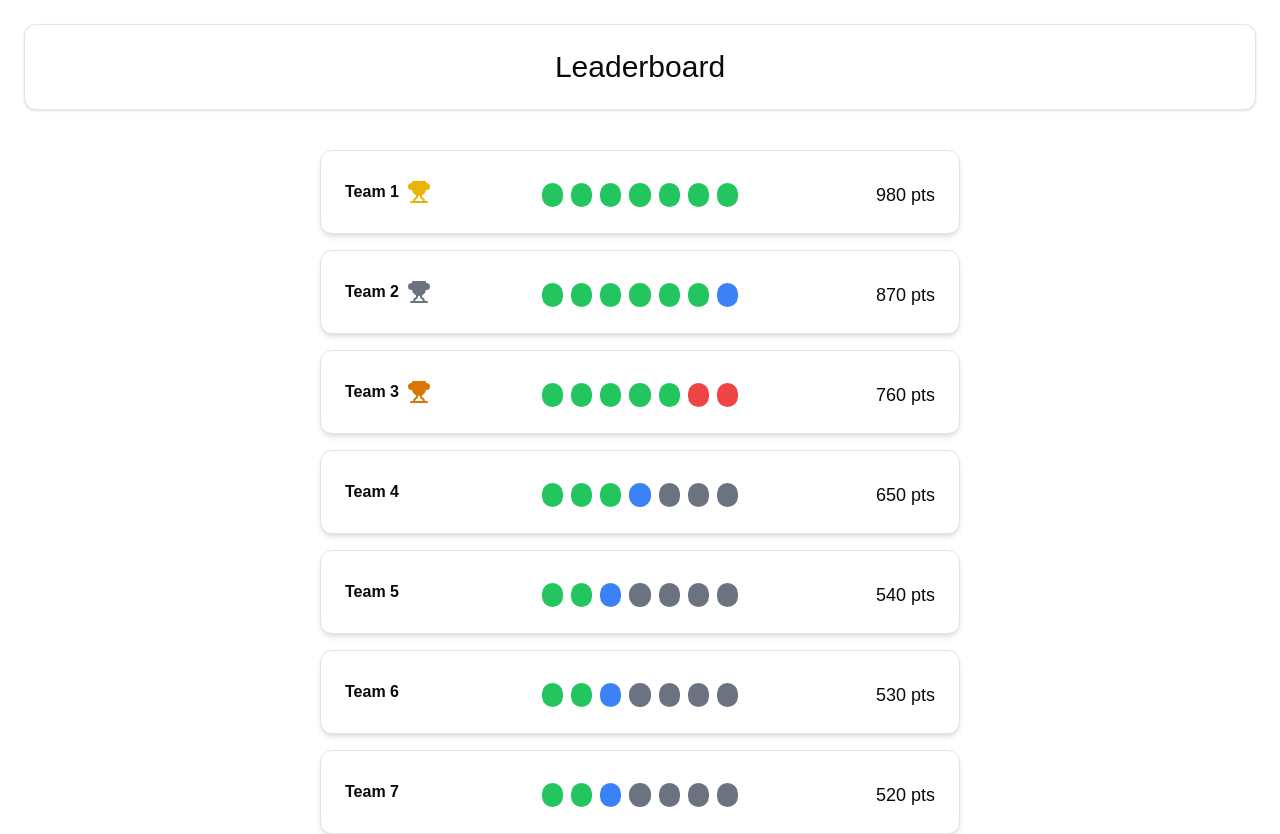
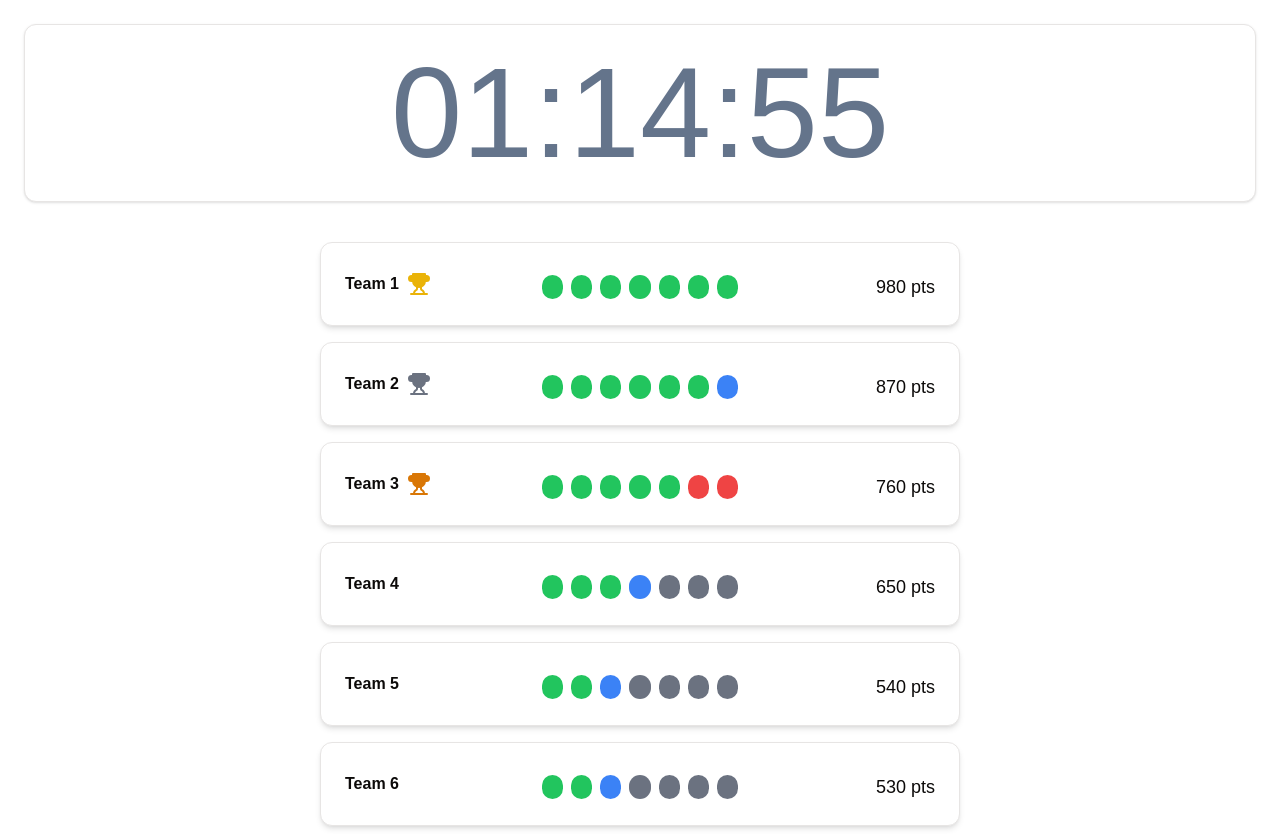
Before and after one commit to thecapst1/basalt, a Next.js app in the folder client/: page /leaderboard in a window 1280 px wide. Shown: the top 834 px of the page. Built offline with nearby package versions, Linux system fonts and the light colour scheme.

Commit message:
add timer to leaderboard

```diff
--- a/client/app/leaderboard/page.tsx
+++ b/client/app/leaderboard/page.tsx
@@ -1,6 +1,7 @@
 import React from 'react';
 import { Card, CardHeader } from '@/components/ui/card';
 import { Circle, Trophy } from 'lucide-react';
+import Timer from '@/components/Timer';
 
 type TestState = 'pass' | 'fail' | 'in-progress' | 'not-attempted';
 
@@ -139,7 +140,7 @@ const TeamRank = () => {
         <div className="flex min-h-screen flex-col items-center justify-center gap-10 p-6">
             <Card className="w-full">
                 <CardHeader className="w-full items-center justify-center">
-                    <h2 className="font-oswald text-3xl">Leaderboard</h2>
+                    <Timer isActive={true} isLarge={true} />
                 </CardHeader>
             </Card>
 
--- a/client/components/Timer.tsx
+++ b/client/components/Timer.tsx
@@ -6,16 +6,19 @@ import { toast } from '@/hooks/use-toast';
 
 interface TimerProps {
     isHost: boolean;
+    isActive?: boolean;
+    isLarge?: boolean;
 }
 
-const Timer: React.FC<TimerProps> = ({ isHost }) => {
+const Timer: React.FC<TimerProps> = ({ isHost = false, isActive = false, isLarge = false }) => {
     const [time, setTime] = useState(0);
-    const [timerIsActive, setTimerIsActive] = useState(false);
+    const [timerIsActive, setTimerIsActive] = useState(isActive);
     const [intervalId, setIntervalId] = useState<NodeJS.Timeout | null>(null);
 
     useEffect(() => {
         setTime(4500);
-        setTimerIsActive(false);
+        // setTimerIsActive(isActive);
+        handleStartTimer();
     }, []);
 
     const formatTime = (secondsRemaining: number) => {
@@ -63,7 +66,7 @@ const Timer: React.FC<TimerProps> = ({ isHost }) => {
                         )}
                     </div>
                 )}
-                <p className={`text-3xl ${timerIsActive ? `text-red-500` : `text-gray-500`}`}>
+                <p className={`${timerIsActive ? isLarge ? 'text-slate-500' : 'text-red-500' : 'text-gray-500'} ${isLarge ? 'text-9xl font-thin' : 'text-3xl'}`}>
                     {formatTime(time)}
                 </p>
                 {isHost && (
```
